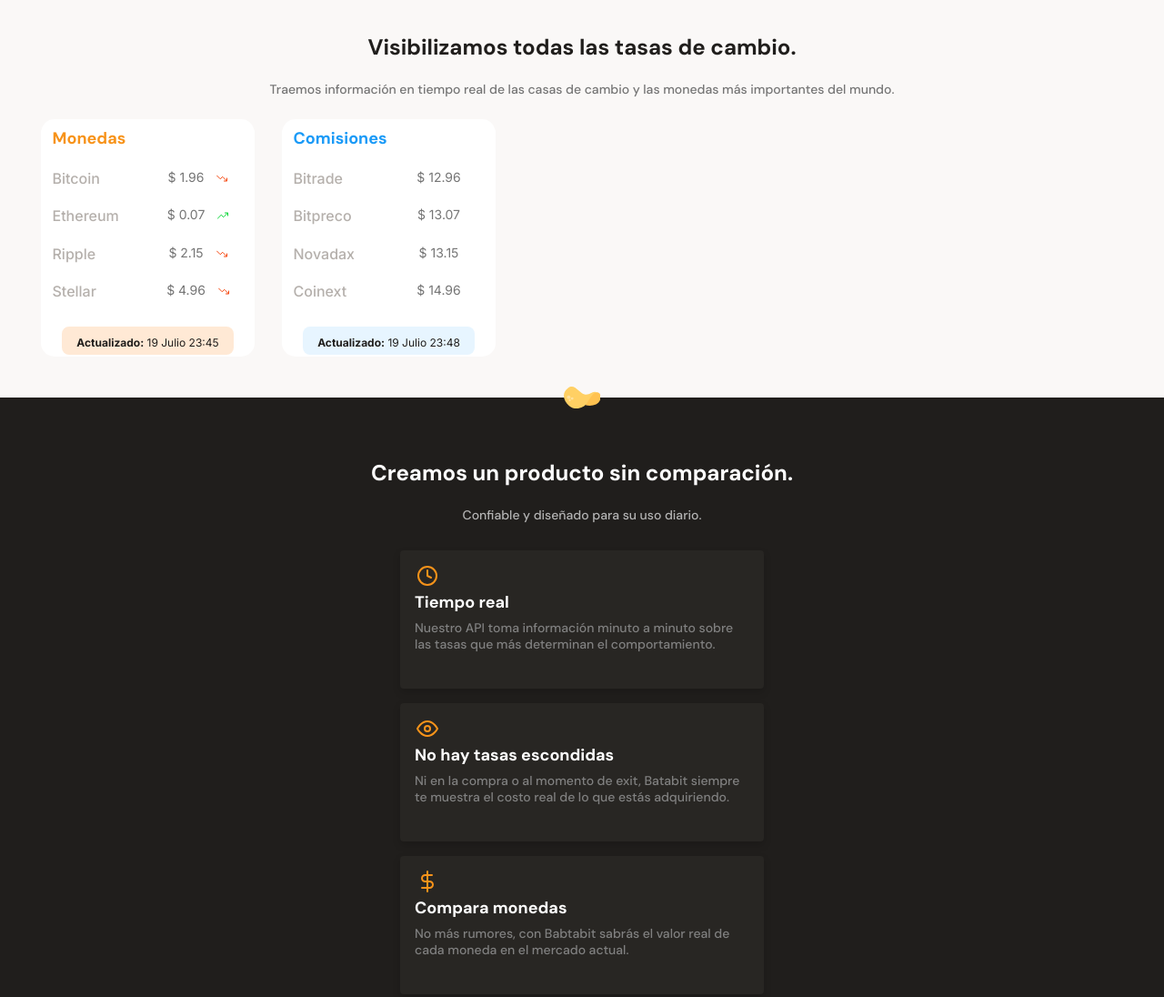
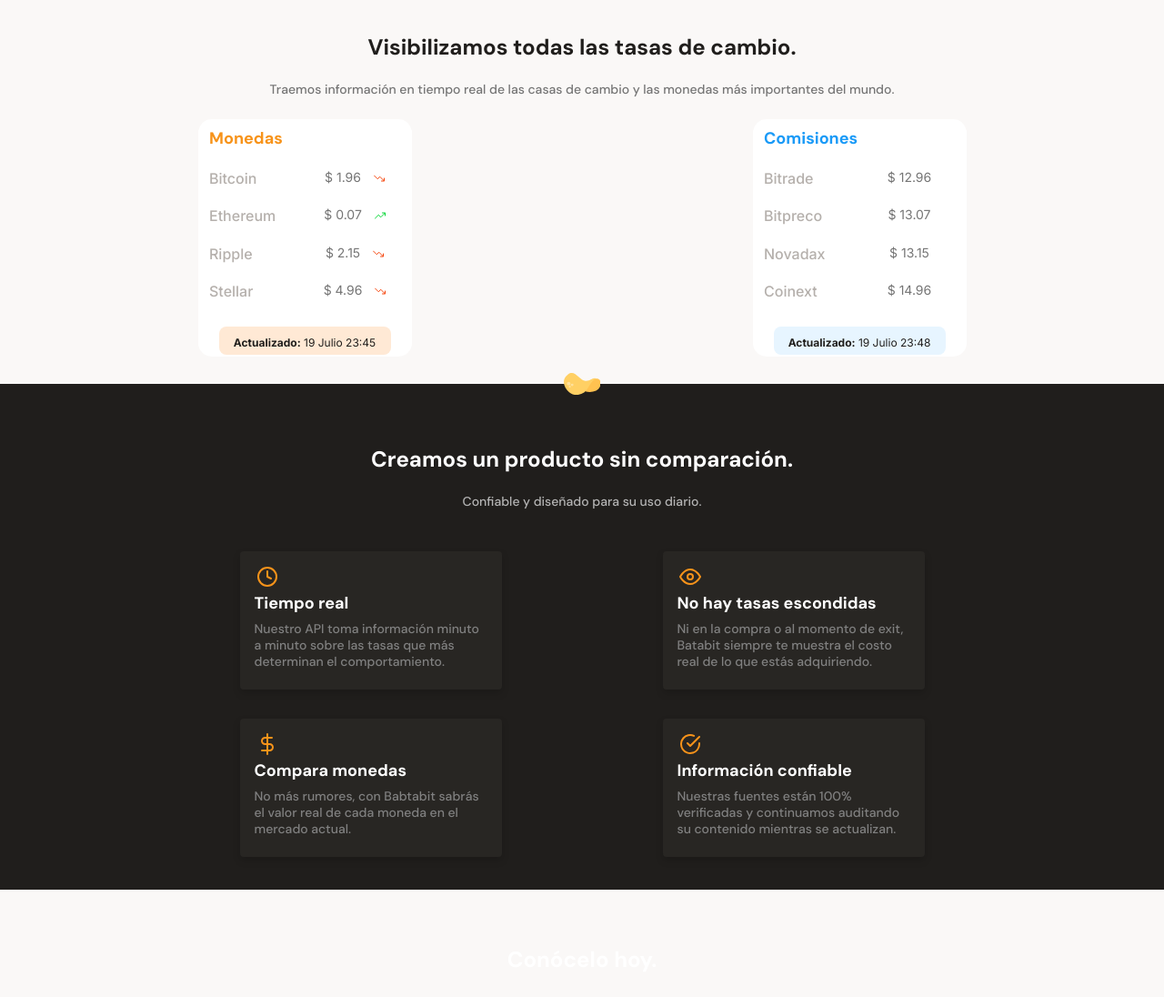
Before and after one commit to jsalen/Responsive-Landing-Page, a plain HTML site: page index.html in a window 1280 px wide. Shown: the part 620-1716 px from the top of the page at 91% size. Drawn offline with Linux system fonts and the light colour scheme.

Commit message:
Se termina de estilizar los diferentes tamaños de pantallas. Actualmente disponible para celulares, tabletas, y PC.

```diff
--- a/assets/css/style.css
+++ b/assets/css/style.css
@@ -193,6 +193,23 @@ main {
     text-align: center;
     color: #757575;
     text-align: center;
+}
+
+@media screen and (min-width: 425px) {
+    .main-exchange-container .exchange-container {
+        overflow-x: hidden;
+        display: flex;
+        flex-direction: column;
+        align-items: center;
+    }
+}
+
+@media screen and (min-width: 768px) {
+    .main-exchange-container .exchange-container {
+        display: flex;
+        flex-direction: row;
+        justify-content: space-evenly;
+    }
 }
 
 .main-exchange-container__table-container .trending-down {
@@ -420,6 +437,20 @@ main {
     scroll-snap-align: center;
 }
 
+@media screen and (min-width: 768px) {
+    .plans-detail__slider {
+        overflow-x: hidden;
+    }
+
+    .plans-detail .plans-detail__slider::before, .plans-detail .plans-detail__slider::after {
+        display: none;
+    }
+    .plans-detail__slider .plans-detail__card {
+        margin-left: 6px;
+        margin-right: 6px;
+    }
+}
+
 .plans-detail__slider::-webkit-scrollbar {
     background-color: var(--soft-orange);
     height: 3px;
@@ -577,3 +608,15 @@ main {
     line-height: 1.8rem;
     color: var(--just-white);
 }
+
+@media (min-width: 768px) {
+    .footer .footer__left .footer__external-links {
+        display: flex;
+        justify-content: flex-end;
+        align-items: center;
+    }
+
+    .footer .footer__left .footer__external-links li {
+        margin-left: 12px;
+    }
+}
--- /dev/null
+++ b/css/tablet.css
@@ -0,0 +1,20 @@
+.main-exchange-container__table-container {
+    margin: 0 auto;
+}
+
+.plans-detail__slider::-webkit-scrollbar {
+    display: none;
+}
+
+.product-detail .card-container {
+    display: grid;
+    grid-template-columns: 1fr 1fr;
+    justify-content: center;
+    max-width: 930px;
+    margin: 0 auto;
+}
+
+.plans-detail__slider {
+    justify-content: center;
+    overflow-x: hidden;
+}
--- a/index.html
+++ b/index.html
@@ -7,6 +7,7 @@
     <link rel="preconnect" href="https://fonts.gstatic.com">
     <link href="https://fonts.googleapis.com/css2?family=DM+Sans:wght@400;500;700&family=Inter:wght@400;500;700&display=swap" rel="stylesheet">
     <link rel="stylesheet" href="./assets/css/style.css">
+    <link rel="stylesheet" href="./css/tablet.css" media="(min-width: 930px)">
 </head>
 <body>
     <header>
@@ -25,7 +26,7 @@
                 <h2>Visibilizamos todas las tasas de cambio.</h2>
                 <p>Traemos información en tiempo real de las casas de cambio y las monedas más importantes del mundo.</p>
             </div>
-            <section class="plans-detail__slider">
+            <section class="plans-detail__slider exchange-container">
                 <article class="main-exchange-container__table-container">
                     <h3>Monedas</h3>
                     <div>
@@ -94,6 +95,7 @@
                 <h2>Creamos un producto sin comparación.</h2>
                 <p>Confiable y diseñado para su uso diario.</p>
             </div>
+            <section class="card-container">
                 <section class="product-detail__card-container">
                     <article class="product-detail__card">
                         <span class="product-detail__card-icon clock"></span>
@@ -121,6 +123,7 @@
                         <h3 class="product-detail__title">Información confiable</h3>
                         <p class="product-detail__description">Nuestras fuentes están 100% verificadas y continuamos auditando su contenido mientras se actualizan.</p>
                     </article>
+                </section>
             </section>
         </section>
         <section class="background-img-container">
```
Also changed, not shown: assets/img/bitcoinbaby2x.webp (added), assets/img/footer-logo.svg (added). Lines whose indentation alone changed are shown as unchanged.
